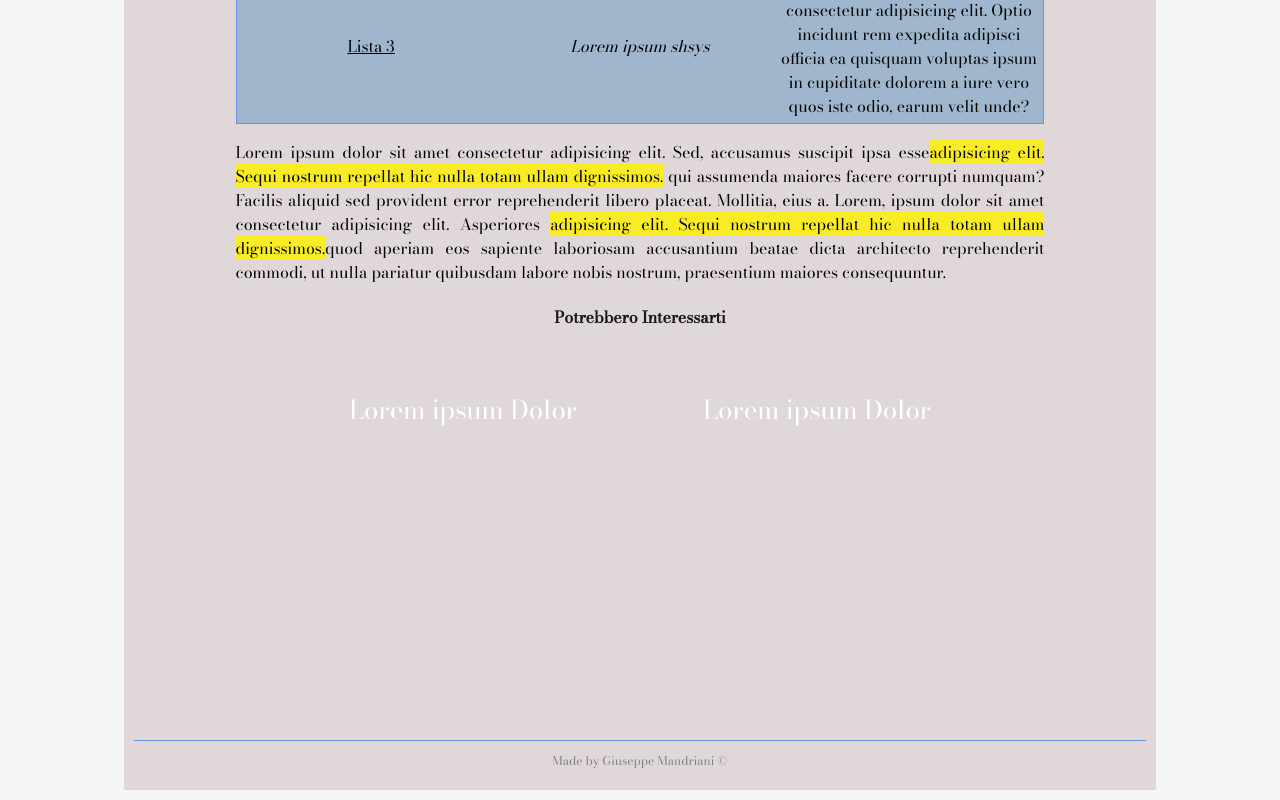
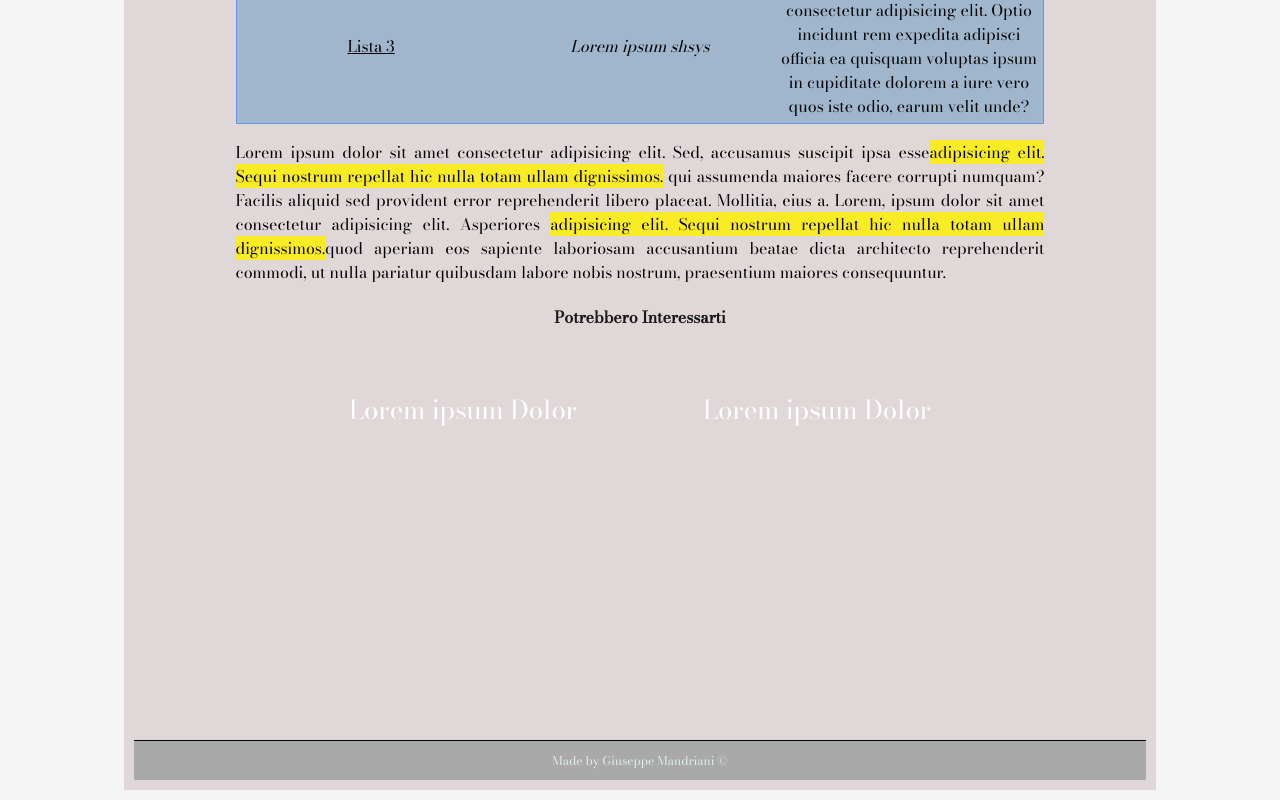
Before and after one commit to GiuseppeMandriani/html-css-booleaner, a website: page index.html in a window 1280 px wide. Shown: the part 1134-1934 px from the top of the page. Drawn offline with nearby package versions, Linux system fonts and the light colour scheme.

Commit message:
finish main 2

```diff
--- a/index.html
+++ b/index.html
@@ -93,7 +93,7 @@
       </main>
       <footer>
         <div class="foot">
-          <span>Made by Giuseppe Mandriani &copy;</span>
+          <span id="piè">Made by Giuseppe Mandriani &copy;</span>
         </div>
       </footer>
     </div>
--- a/main2.css
+++ b/main2.css
@@ -148,10 +148,16 @@ td {
   background-size: contain;
   display: inline-block;
 }
+
 .foot {
   padding: 10px;
   font-size: 12px;
   color: grey;
   text-align: center;
-  border-top: 1px solid #6495ed;
+  border-top: 1px solid black;
+  background-color: #a9a9a9;
 }
+
+#piè {
+  color: #e0eeee;
+}
```
